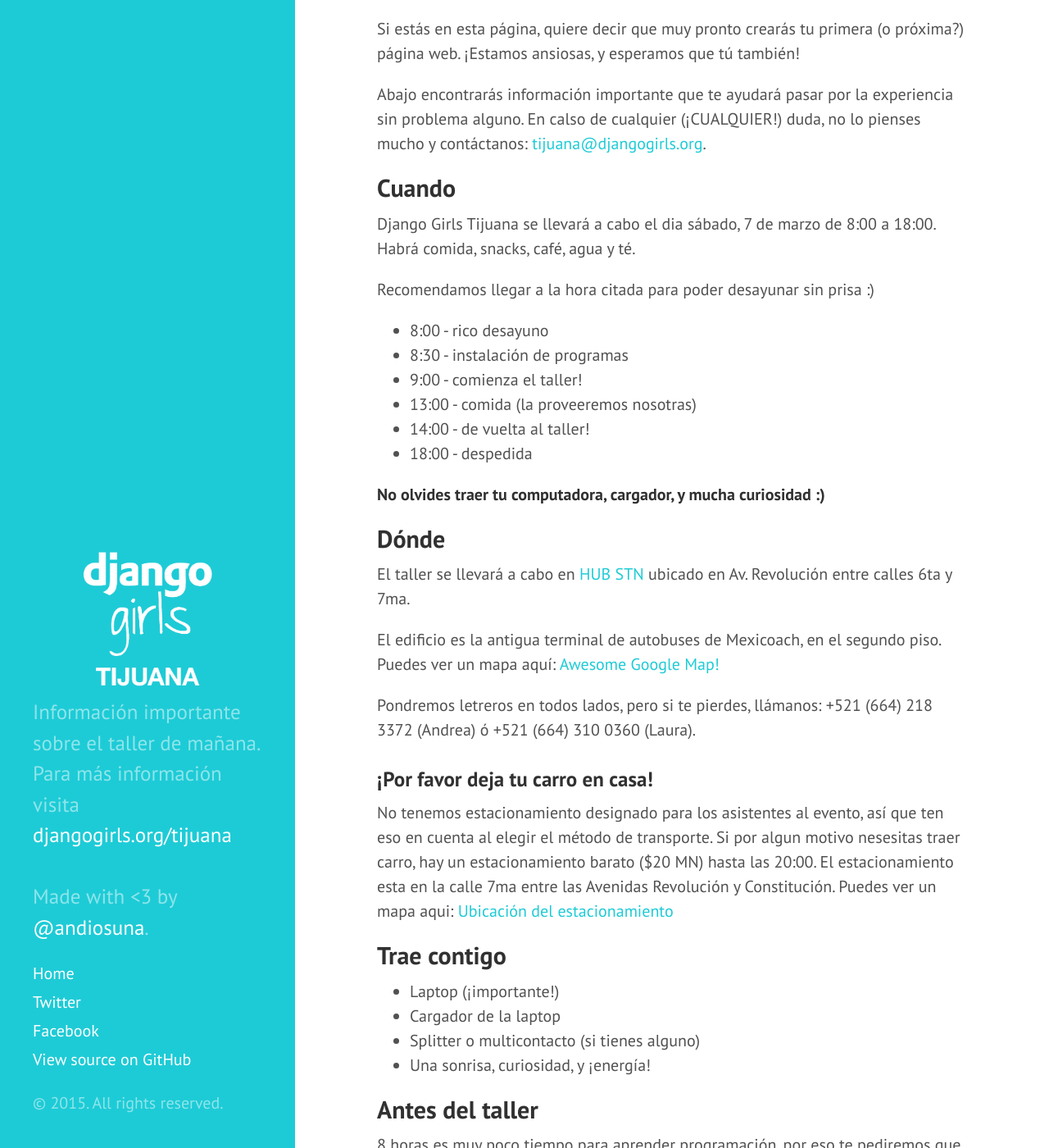
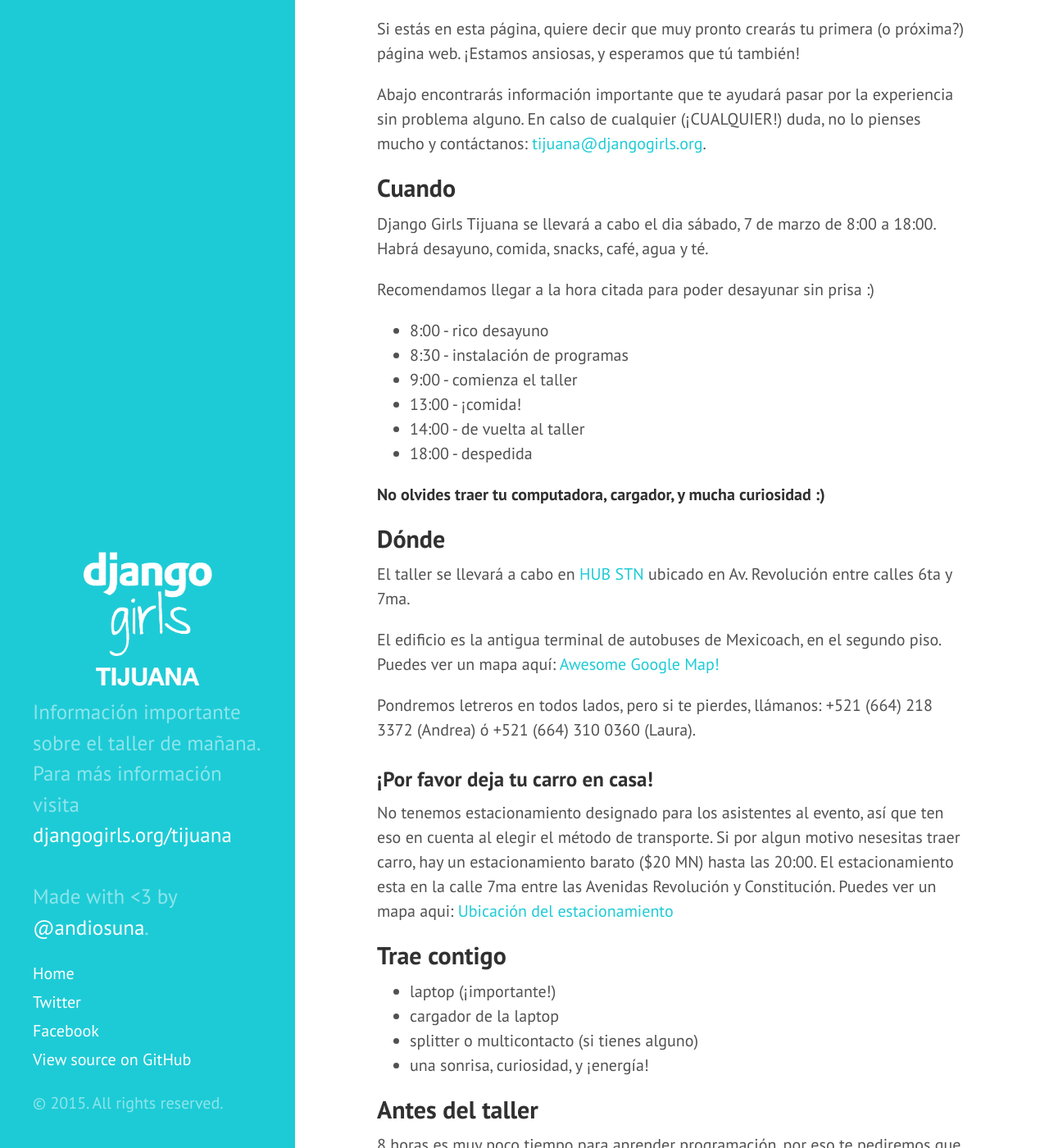
Before and after one commit to algosuna/andyosuna.github.io, a Jekyll site: the page built from _posts/2015-03-06-antes-del-taller.md, in a window 1280 px wide and 1400 px high, scrolled down 210 px. Shown: the whole window at 82% size. Built offline with Jekyll 4.4.1, drawn with Linux system fonts in a browser that asks for light colours; Markdown is read by kramdown in place of the engine named in the settings.

Commit message:
nitpicking

```diff
--- a/_posts/2015-03-06-antes-del-taller.md
+++ b/_posts/2015-03-06-antes-del-taller.md
@@ -11,15 +11,15 @@ Abajo encontrar&aacute;s informaci&oacute;n importante que te ayudar&aacute; pas
 
 ## Cuando
 
-Django Girls Tijuana se llevar&aacute; a cabo el dia s&aacute;bado, 7 de marzo de 8:00 a 18:00. Habr&aacute; comida, snacks, caf&eacute;, agua y t&eacute;.
+Django Girls Tijuana se llevar&aacute; a cabo el dia s&aacute;bado, 7 de marzo de 8:00 a 18:00. Habr&aacute; desayuno, comida, snacks, caf&eacute;, agua y t&eacute;.
 
 Recomendamos llegar a la hora citada para poder desayunar sin prisa :)
 
 - 8:00 - rico desayuno
 - 8:30 - instalaci&oacute;n de programas
-- 9:00 - comienza el taller!
-- 13:00 - comida (la proveeremos nosotras)
-- 14:00 - de vuelta al taller!
+- 9:00 - comienza el taller
+- 13:00 - ¡comida!
+- 14:00 - de vuelta al taller
 - 18:00 - despedida
 
 **No olvides traer tu computadora, cargador, y mucha curiosidad :)**
@@ -38,10 +38,10 @@ No tenemos estacionamiento designado para los asistentes al evento, as&iacute; q
 
 ## Trae contigo
 
-- Laptop (¡importante!)
-- Cargador de la laptop
-- Splitter o multicontacto (si tienes alguno)
-- Una sonrisa, curiosidad, y ¡energ&iacute;a!
+- laptop (¡importante!)
+- cargador de la laptop
+- splitter o multicontacto (si tienes alguno)
+- una sonrisa, curiosidad, y ¡energ&iacute;a!
 
 ## Antes del taller
 
```
